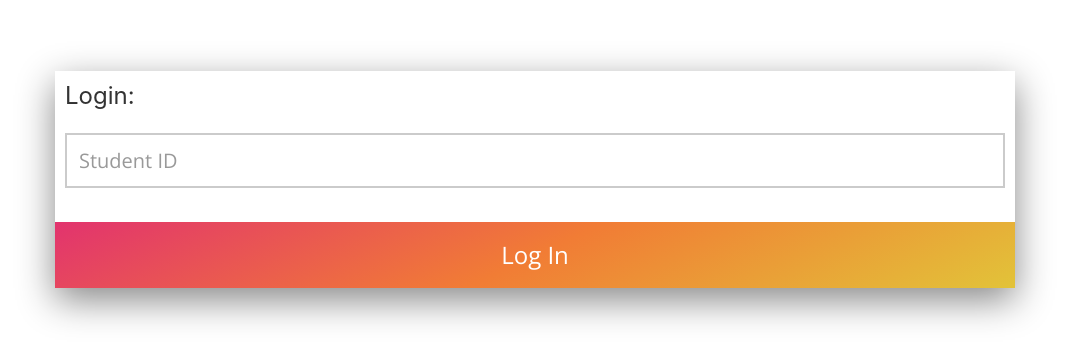
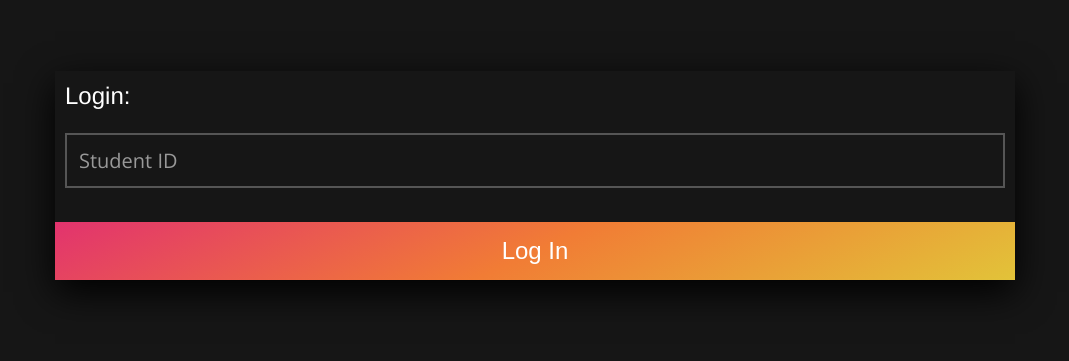
Before and after one commit to Team100/Scouting2019, a website: page front/index.html in a window 1280 px wide. Shown: the part 179-540 px from the top of the page, without its empty margins (105-1174 px from the left). Drawn offline with nearby package versions, Linux system fonts and the light colour scheme.

Commit message:
Revert "Fix bugs"
This reverts commit e554497e752f8020dba15ca9e9edebdd5aaecfe5.

```diff
--- a/front/index.html
+++ b/front/index.html
@@ -27,12 +27,11 @@
             <div class="margins">
                 <h2 class="uk-card-title">Login:</h2>
                 <!-- TO DO Ensure that this input method works-->
-            <input class="uk-input uk-form-large" type="number" inputmode="numeric" pattern="[0-9]*"
-                   placeholder="Student ID">
+                <input class="uk-input uk-form-large" type="number" inputmode="numeric" pattern="[0-9]*" placeholder="Student ID">
                 <br>
                 <br>
             </div>
-        <div class="button orButton" onclick="goToMatchSetUp()">Log In</div>
+            <button class="button orButton inner-100" onclick="goToMatchSetUp()">Log In</button>
         </div>
     </div>
 
@@ -42,13 +41,11 @@
             <div class="margins">
                 <h2 class="uk-card-title">Pre Match</h2>
                 <!-- TO DO Ensure that this input method works-->
-            <input class="uk-input uk-form-large" type="number" inputmode="numeric" pattern="[0-9]*"
-                   placeholder="Match #">
+                <input class="uk-input uk-form-large" type="number" inputmode="numeric" pattern="[0-9]*" placeholder="Match #">
                 <br>
                 <br>
                 <br>
-            <input class="uk-input uk-form-large" type="number" inputmode="numeric" pattern="[0-9]*"
-                   placeholder="Team #">
+                <input class="uk-input uk-form-large" type="number" inputmode="numeric" pattern="[0-9]*" placeholder="Team #">
                 <br>
                 <br>
                 <br>
--- a/front/main.css
+++ b/front/main.css
@@ -8,7 +8,7 @@ html, body {
     right: 0;
     top: 0;
     bottom: 0;
-    background-color: #ffffff;
+    background-color: #161616;
     font-family: 'Open Sans', sans-serif;
 }
 
@@ -17,23 +17,18 @@ h1 {
     font-weight: 100;
 }
 
-.debug {
-    background-color: blue;
-}
-
 #login, #match-setup, #data-entry {
     height: 100%;
 }
 
 .button {
-    background-color: transparent;
     font-weight: 100 !important;
     padding: 15px 32px;
     text-align: center;
     text-decoration: none;
+    display: inline;
     font-size: 24px;
     position: static;
-    cursor: pointer;
 }
 
 .orButton {
@@ -112,6 +107,10 @@ h1 {
     margin: 10px;
 }
 
+.debug {
+    background-color: #00ff00;
+}
+
 .horiz-center {
     margin: 0;
     position: fixed;
@@ -154,7 +153,7 @@ h1 {
 }
 
 .ds-large {
-    box-shadow: 0px 12px 35px #888888;
+    box-shadow: 0px 12px 35px #000000;
 }
 
 .card {
@@ -189,26 +188,36 @@ h1 {
 }
 
 h2 {
-    /*font-weight: lighter;
-    color: #090909;
-    font-family: Gotham SSm A, Gotham SSm B, Helvetica, Arial, sans-serif;*/
+    font-weight: normal;
+    color: #ffffff;
+    font-family: Gotham SSm A, Gotham SSm B, Helvetica, Arial, sans-serif;
 }
 
 .uk-input, .uk-input:focus {
     border-width: 2px;
-    border-color: #cbcbcb;
-    /*color: #000000;
-    background: #ffffff;*/
+    border-color: #555555;
+    color: #ffffff;
+    background: #161616;
 }
 
 .uk-input:focus {
     border-width: 2px;
-    border-color: #727272;
+    border-color: #cbcbcb;
 }
 
 textarea:focus, input:focus, button:focus {
     outline: none;
 }
+
+/*#tempOrg {
+    height: 300%;
+    width: 100%;
+    display: flex;
+    align-items: stretch;
+    justify-content: space-evenly;
+    flex-direction: column;
+    flex-wrap: nowrap;
+}*/
 
 .container-incr {
     width: 100%;
--- a/front/main.js
+++ b/front/main.js
@@ -1,3 +1,4 @@
+
 var counter = 0;
 
 var pages = {
@@ -5,7 +6,7 @@ var pages = {
     METADATA:"metadata",
     AUTON:"auton",
     WOW: "wowPage"
-};
+}
 var page;
 
 var currentLoaderWidth = 0;
```
Lines whose indentation alone changed are shown as unchanged.
